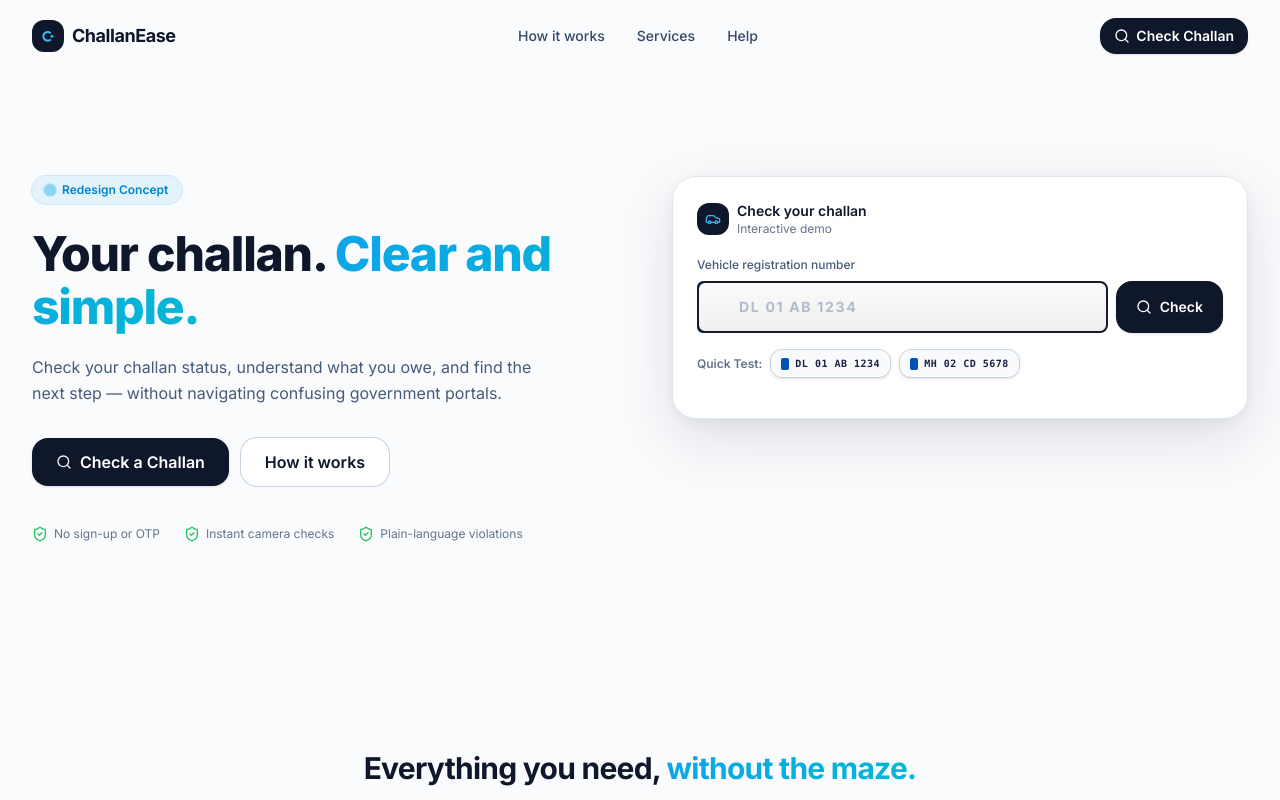
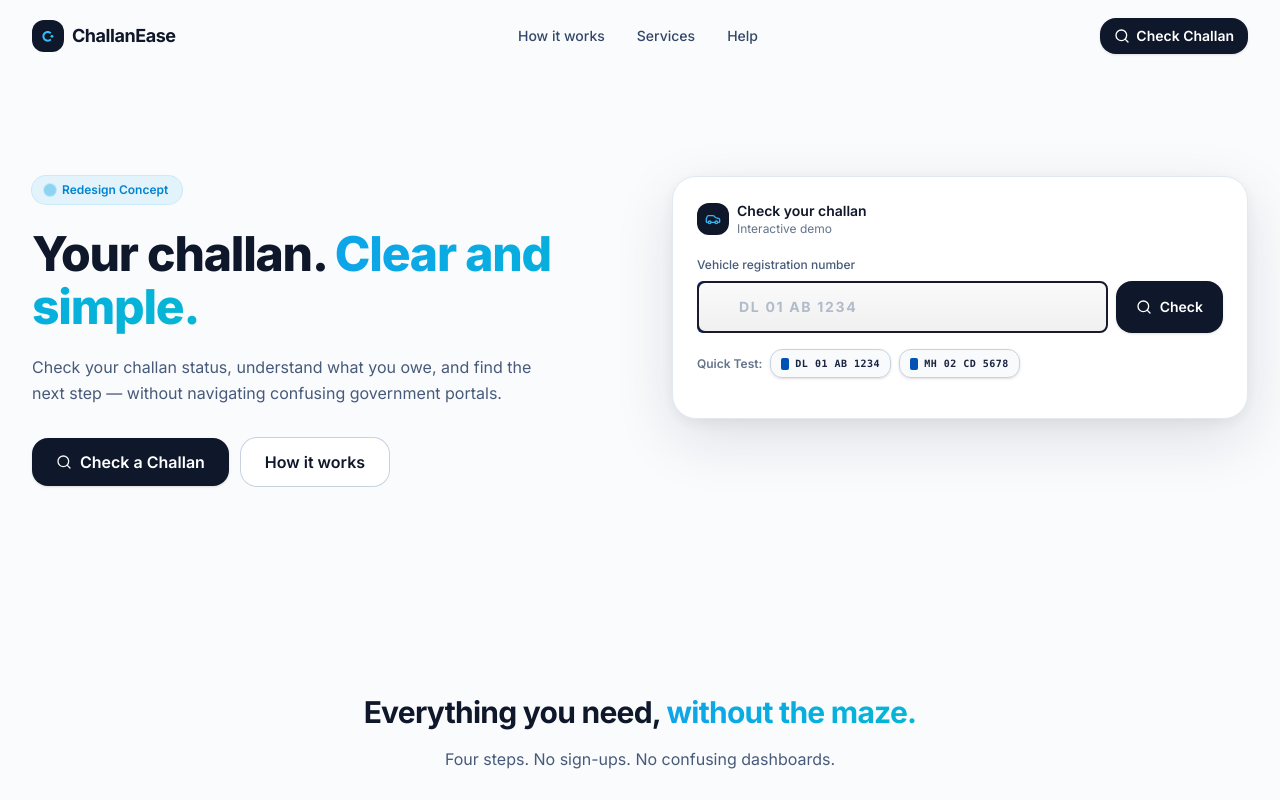
Before and after one commit to TusarGoswami/challanease-redesign, a React (Vite) app: page / in a window 1280 px wide. Shown: the top 800 px of the page. Built offline with nearby package versions, Linux system fonts and the light colour scheme.

Commit message:
feat: remove quick check indicators block under hero CTAs

```diff
--- a/src/sections/Hero.jsx
+++ b/src/sections/Hero.jsx
@@ -144,22 +144,6 @@ export default function Hero() {
               >
                 How it works
               </Button>
-            </div>
-
-            {/* Quick check indicators */}
-            <div className="mt-10 flex flex-wrap gap-6 text-xs text-navy-400">
-              <div className="flex items-center gap-1.5">
-                <ShieldCheck className="w-4 h-4 text-green-500" aria-hidden="true" />
-                No sign-up or OTP
-              </div>
-              <div className="flex items-center gap-1.5">
-                <ShieldCheck className="w-4 h-4 text-green-500" aria-hidden="true" />
-                Instant camera checks
-              </div>
-              <div className="flex items-center gap-1.5">
-                <ShieldCheck className="w-4 h-4 text-green-500" aria-hidden="true" />
-                Plain-language violations
-              </div>
             </div>
           </motion.div>
 
```
